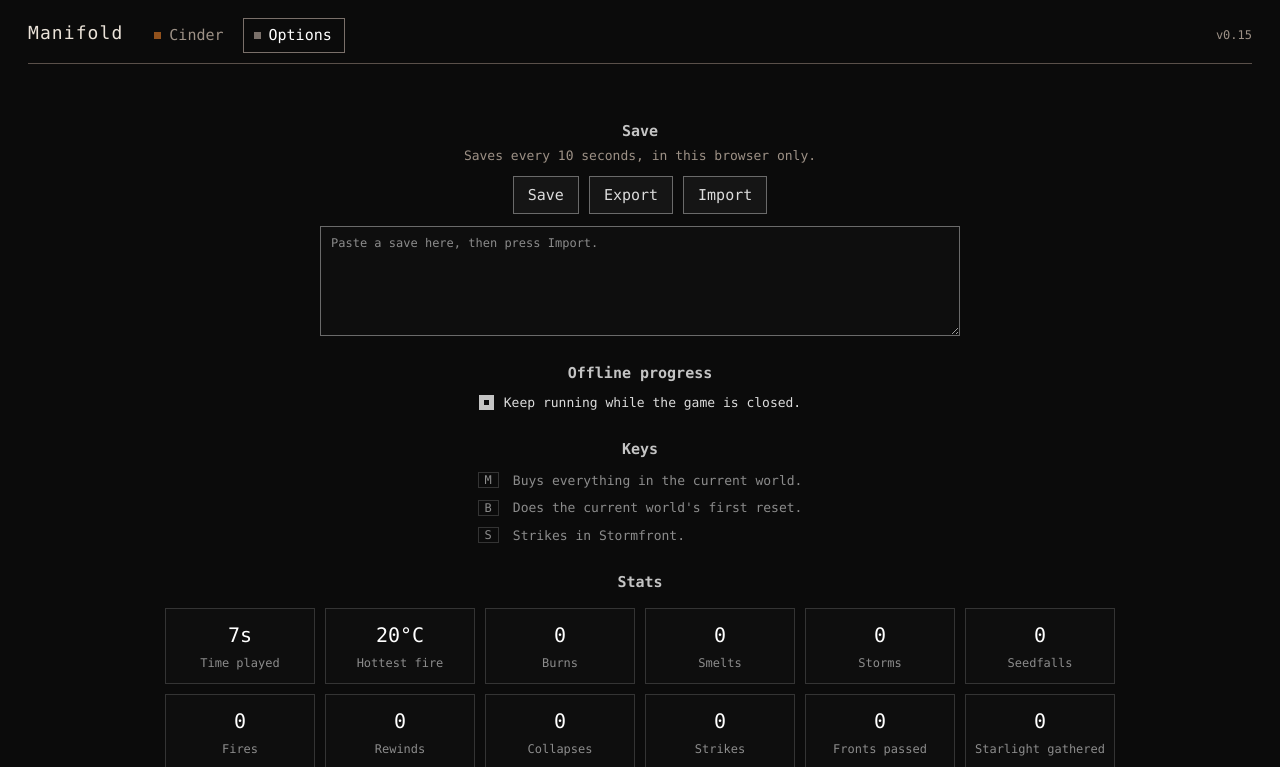
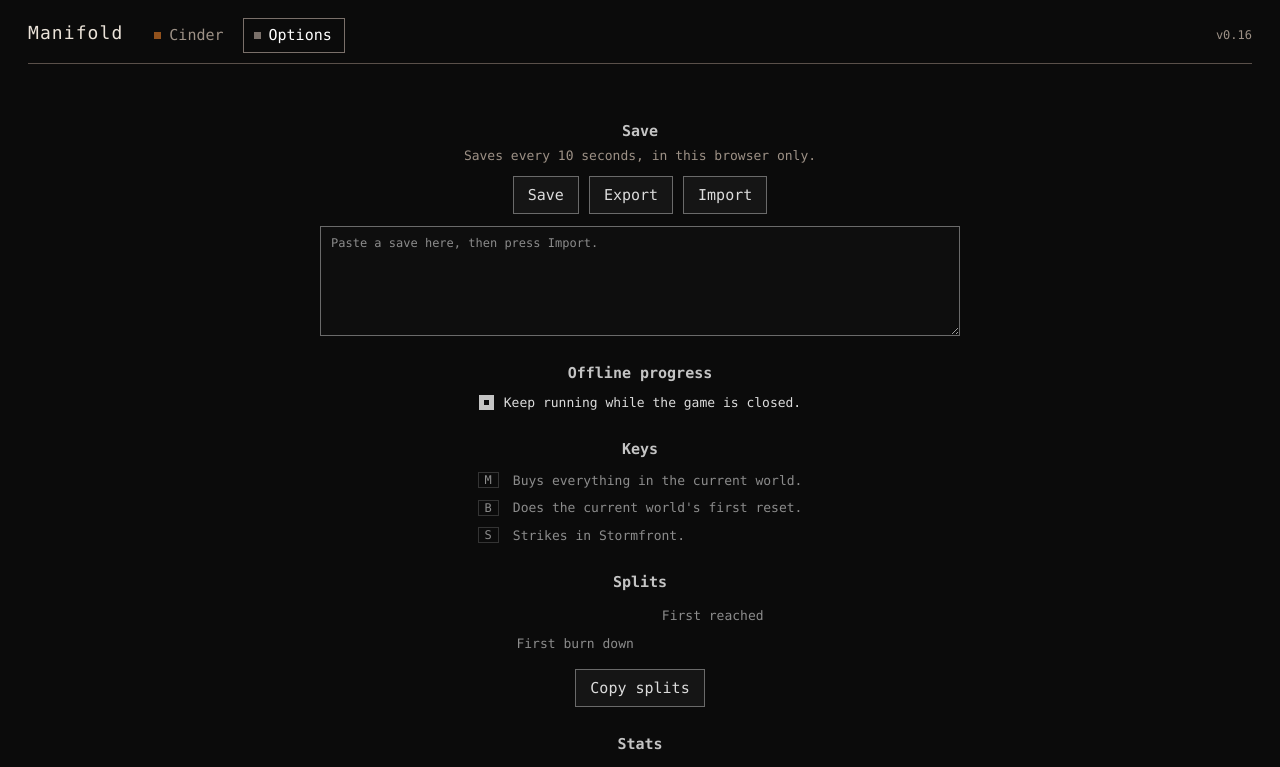
Before and after one commit to chaseh80/Unfolding-Incremental, a website with bundled scripts: page index.html in a window 1280 px wide. Both pictures are taken after a click on the button "Options". Shown: the top 767 px of the page. Built offline with nearby package versions, Linux system fonts and the light colour scheme.

Commit message:
speedrun splits

```diff
--- a/css/worlds/options.css
+++ b/css/worlds/options.css
@@ -153,3 +153,13 @@ html:has(section.op:not([hidden])) { background: #0b0b0b; }
 .op .op-tile span { font-size: 12px; color: var(--dim); }
 .op .op-keys { display: grid; grid-template-columns: max-content max-content; justify-content: center; align-items: center; gap: 8px 14px; margin-top: 10px; text-align: left; font-size: 13px; color: var(--dim); }
 .op .op-keys kbd { justify-self: end; }
+
+/* Splits: a plain table, reached milestones in white, the next one dim. */
+.op table.op-splits { margin: 12px auto 0; border-collapse: collapse; font-size: 13px; text-align: left; }
+.op .op-splits th { font-weight: 400; color: var(--dim); padding: 0 14px 6px; text-align: right; }
+.op .op-splits td { padding: 3px 14px; color: #fff; text-align: right; font-variant-numeric: tabular-nums; white-space: nowrap; }
+.op .op-splits td.what { text-align: left; color: var(--ink); }
+.op .op-splits tr + tr td { border-top: 1px solid var(--line); }
+.op .op-splits tr.next td { color: var(--dim); }
+.op .op-splits td.delta { color: #e08a8a; }
+.op .op-splits td.delta.ahead { color: #8fcf7a; }
--- a/src/game.js
+++ b/src/game.js
@@ -5,6 +5,7 @@ import * as atlas from './atlas.js';
 import * as eclipse from './eclipse.js';
 import * as observatory from './observatory.js';
 import * as nova from './nova.js';
+import * as splits from './splits.js';
 import * as cinder from './worlds/cinder.js';
 import * as tidewater from './worlds/tidewater.js';
 import * as grove from './worlds/grove.js';
@@ -37,6 +38,7 @@ export function newState(now = Date.now()) {
     eclipse: eclipse.defaults(),
     observatory: observatory.defaults(),
     nova: nova.defaults(),
+    splits: splits.defaults(),
     cinder: cinder.defaults(),
     tidewater: tidewater.defaults(),
     grove: grove.defaults(),
@@ -69,6 +71,7 @@ export function tick(state, dt) {
   // The Observatory runs in real time whatever speed the worlds run at.
   observatory.tick(state, dt);
   nova.tick(state, dt);
+  splits.tick(state, dt);
   if (state.cinder.done) state.atlas.seen = true;
 }
 
--- a/src/nova.js
+++ b/src/nova.js
@@ -14,6 +14,7 @@ import { emit } from './core/events.js';
 import * as eclipse from './eclipse.js';
 import * as observatory from './observatory.js';
 import { NODES, NODE } from './sky.js';
+import { newRun } from './splits.js';
 
 export const BAL = {
   opensAt: 30, // stars charted
@@ -228,6 +229,7 @@ export function nova(state, fresh) {
   emit('nova', { count: n.count, gain: got, time: n.time, stars: observatory.totalStars(state) });
   n.time = 0;
   n.corona48 = '';
+  newRun(state);
   if (n.respec) {
     n.dust = n.dust.add(n.treeSpent);
     n.treeSpent = D(0);
@@ -235,7 +237,7 @@ export function nova(state, fresh) {
     n.respec = false;
   }
   const lenses = n.up.lenses ? { ...state.observatory.lens } : null;
-  const keep = new Set(['version', 'started', 'lastSeen', 'playtime', 'options', 'ui', 'nova']);
+  const keep = new Set(['version', 'started', 'lastSeen', 'playtime', 'options', 'ui', 'nova', 'splits']);
   for (const key of Object.keys(fresh)) if (!keep.has(key)) state[key] = fresh[key];
   if (lenses) state.observatory.lens = lenses;
   state.ui.tab = 'cinder';
--- /dev/null
+++ b/src/splits.js
@@ -0,0 +1,118 @@
+// Splits: the time each milestone was first reached, like a speedrun.
+//
+// Two records are kept. `first` is the first time ever, in time played since
+// the save began, and is never reset. `run` is the same list for the current
+// Nova, timed from the Nova; at a Nova it moves to `last`, so this run can be
+// compared with the one before.
+//
+// Milestones are checked about once a second from game.tick, so they are also
+// caught while the game catches up on time away and in the simulator.
+// A save made before splits existed marks what it has already reached as
+// "before splits were kept" (-1) instead of pretending it just happened.
+import { WORLDS, EXPANSIONS } from './eclipse.js';
+import { totalStars } from './observatory.js';
+
+const RESETS = {
+  tidewater: ['storms', 'First storm'],
+  grove: ['seedfalls', 'First seedfall'],
+  clockwork: ['rewinds', 'First rewind'],
+  hollow: ['collapses', 'First collapse'],
+  stormfront: ['fronts', 'First front passes'],
+};
+
+const shines = (s, id) => WORLDS.find((w) => w.id === id).mod.calc(s).shine > 0;
+
+function build() {
+  const list = [
+    { id: 'burn', group: 'Cinder', label: 'First burn down', test: (s) => s.cinder.burns > 0 },
+    { id: 'smelt', group: 'Cinder', label: 'First smelt', test: (s) => s.cinder.smelts > 0 },
+    { id: 'shine_cinder', group: 'Cinder', label: 'Cinder shines', test: (s) => shines(s, 'cinder') },
+    { id: 'fold', group: 'Cinder', label: 'First fold', test: (s) => s.atlas.total.gt(0) },
+  ];
+  for (const w of WORLDS.slice(1)) {
+    const [field, label] = RESETS[w.id];
+    list.push(
+      { id: 'open_' + w.id, group: w.name, label: `${w.name} opened`, test: (s) => !!s.atlas.nodes[w.id] },
+      { id: 'reset_' + w.id, group: w.name, label, test: (s) => s[w.id][field] > 0 },
+      { id: 'shine_' + w.id, group: w.name, label: `${w.name} shines`, test: (s) => shines(s, w.id) },
+    );
+  }
+  list.push(
+    { id: 'eclipse_node', group: 'Eclipse', label: 'Eclipse bought in the Atlas', test: (s) => !!s.atlas.nodes.eclipse },
+    { id: 'eclipse', group: 'Eclipse', label: 'First Eclipse', test: (s) => s.eclipse.count > 0 },
+    { id: 'totality', group: 'Eclipse', label: 'Totality', test: (s) => !!s.eclipse.up.totality && s.eclipse.count > 0 },
+    { id: 'cartographer', group: 'Eclipse', label: 'Cartographer', test: (s) => !!s.eclipse.up.auto_atlas && s.eclipse.count > 0 },
+    { id: 'bookbinder', group: 'Eclipse', label: 'Bookbinder', test: (s) => !!s.eclipse.up.auto_fold },
+  );
+  for (const x of EXPANSIONS) {
+    list.push({ id: 'exp_' + x.world, group: 'Eclipse', label: x.name, test: (s) => !!s.eclipse.exp[x.world] });
+  }
+  list.push({ id: 'observatory', group: 'Observatory', label: 'Observatory opened', test: (s) => Object.values(s.eclipse.exp).some(Boolean) });
+  for (const n of [1, 10, 20, 30, 38, 48]) {
+    list.push({ id: 'stars_' + n, group: 'Observatory', label: n === 1 ? 'First star' : `${n} stars`, test: (s) => totalStars(s) >= n });
+  }
+  list.push({ id: 'nova', group: 'Nova', label: 'First Nova', test: (s) => s.nova.count > 0, once: true });
+  return list;
+}
+
+export const SPLITS = build();
+
+export function defaults() {
+  return {
+    first: {}, // id -> seconds played when first reached (-1: before splits were kept)
+    run: {}, // id -> seconds into this Nova
+    last: {}, // the previous Nova's `run`
+    began: false, // whether a first check has been made on this save
+    wait: 0,
+  };
+}
+
+/** Seconds into the current Nova (the whole game before the first). */
+function runTime(state) {
+  return state.nova.count > 0 ? state.nova.time : state.playtime;
+}
+
+function check(state) {
+  const log = state.splits;
+  const fresh = !log.began;
+  log.began = true;
+  for (const sp of SPLITS) {
+    const inFirst = sp.id in log.first;
+    const inRun = sp.id in log.run;
+    if (inFirst && (inRun || sp.once)) continue;
+    if (!sp.test(state)) continue;
+    if (!inFirst) log.first[sp.id] = fresh ? -1 : state.playtime;
+    if (!inRun && !sp.once) log.run[sp.id] = fresh ? -1 : runTime(state);
+  }
+}
+
+/** Called by Nova: this run's splits become the last run's. */
+export function newRun(state) {
+  const log = state.splits;
+  log.last = log.run;
+  log.run = {};
+}
+
+export function tick(state, dt) {
+  const log = state.splits;
+  log.wait += dt;
+  if (log.began && log.wait < 1) return;
+  log.wait = 0;
+  check(state);
+}
+
+/** The splits as plain text, to paste somewhere. */
+export function asText(state, fmt) {
+  const log = state.splits;
+  const show = (t) => (t === undefined ? '-' : t < 0 ? 'before splits' : fmt(t));
+  const lines = [`Manifold splits. Played ${fmt(state.playtime)}. Novas: ${state.nova.count}.`, ''];
+  lines.push(['Milestone', 'First ever', state.nova.count > 0 ? 'This Nova' : '', state.nova.count > 1 ? 'Last Nova' : ''].filter(Boolean).join(' | '));
+  for (const sp of SPLITS) {
+    if (!(sp.id in log.first)) continue;
+    const row = [sp.label, show(log.first[sp.id])];
+    if (state.nova.count > 0 && !sp.once) row.push(show(log.run[sp.id]));
+    if (state.nova.count > 1 && !sp.once) row.push(show(log.last[sp.id]));
+    lines.push(row.join(' | '));
+  }
+  return lines.join('\n');
+}
--- a/src/ui/app.js
+++ b/src/ui/app.js
@@ -138,7 +138,7 @@ document.getElementById('app').append(
   h('header', { class: 'top' },
     h('h1', {}, 'Manifold'),
     h('nav', { class: 'tabs' }, views.map((v) => v.btn)),
-    h('span', { class: 'version' }, 'v0.15')),
+    h('span', { class: 'version' }, 'v0.16')),
   ...views.map((v) => v.view.el));
 
 function currentView() {
--- a/src/ui/options-view.js
+++ b/src/ui/options-view.js
@@ -1,7 +1,8 @@
 // Saving, loading, and a few numbers about the run. Look is in css/worlds/options.css.
-import { h, setText, toast, confirmBox } from './dom.js';
+import { h, setText, setShown, setClass, toast, confirmBox } from './dom.js';
 import { formatInt, formatTemp, formatTime } from '../core/num.js';
 import { toExportString, fromExportString } from '../core/save.js';
+import { SPLITS, asText } from '../splits.js';
 
 export function buildOptions(game) {
   const saveArea = h('textarea', { class: 'save', spellcheck: 'false', placeholder: 'Paste a save here, then press Import.' });
@@ -77,6 +78,46 @@ export function buildOptions(game) {
     h('h3', {}, 'Stats'),
     h('div', { class: 'op-tiles' }, STATS.map((x) => h('div', { class: 'op-tile' }, x.dd, h('span', {}, x.label)))));
 
+  // Splits: when each milestone was first reached. Reached ones show, and the
+  // next one, so the list unfolds with the game. After a Nova, this run is set
+  // against the last one.
+  const show = (t) => (t === undefined ? '' : t < 0 ? 'before splits' : formatTime(t));
+  const diff = (a, b) => {
+    if (a === undefined || b === undefined || a < 0 || b < 0) return '';
+    const d = a - b;
+    return (d <= 0 ? '−' : '+') + formatTime(Math.abs(d));
+  };
+  const runHead = h('th', {}, 'This Nova');
+  const lastHead = h('th', {}, 'Last Nova');
+  const diffHead = h('th', {}, '');
+  const rows = SPLITS.map((sp) => {
+    const first = h('td');
+    const run = h('td');
+    const last = h('td');
+    const delta = h('td', { class: 'delta' });
+    const tr = h('tr', {}, h('td', { class: 'what' }, sp.label), first, run, last, delta);
+    return { sp, tr, first, run, last, delta };
+  });
+  const copySplits = h('button', {
+    class: 'act',
+    onclick: async () => {
+      const text = asText(game.state, formatTime);
+      try {
+        await navigator.clipboard.writeText(text);
+        toast('Splits copied.');
+      } catch {
+        saveArea.value = text;
+        toast('Splits are in the save box.', 'Copy them from there.');
+      }
+    },
+  }, 'Copy splits');
+  const splitsBox = h('div', { class: 'box' },
+    h('h3', {}, 'Splits'),
+    h('table', { class: 'op-splits' },
+      h('thead', {}, h('tr', {}, h('th', {}, ''), h('th', {}, 'First reached'), runHead, lastHead, diffHead)),
+      h('tbody', {}, rows.map((r) => r.tr))),
+    h('div', { class: 'row' }, copySplits));
+
   const resetBox = h('div', { class: 'box' },
     h('h3', {}, 'Wipe save'),
     h('p', { class: 'desc' }, 'Deletes everything. No reward.'),
@@ -92,11 +133,36 @@ export function buildOptions(game) {
         }),
       }, 'Wipe save')));
 
-  const el = h('section', { class: 'op', 'data-world': 'options' }, h('div', { class: 'panel' }, saveBox, awayBox, keysBox, statsBox, resetBox));
+  const el = h('section', { class: 'op', 'data-world': 'options' }, h('div', { class: 'panel' }, saveBox, awayBox, keysBox, splitsBox, statsBox, resetBox));
 
   function update() {
     const s = game.state;
     if (offline.checked !== s.options.offline) offline.checked = s.options.offline;
+    const log = s.splits;
+    const novas = s.nova.count;
+    setShown(runHead, novas > 0);
+    setShown(lastHead, novas > 1);
+    setShown(diffHead, novas > 1);
+    let ahead = 0;
+    for (const r of rows) {
+      const reached = r.sp.id in log.first;
+      if (!reached) ahead += 1;
+      setShown(r.tr, reached || ahead <= 1);
+      setClass(r.tr, 'next', !reached);
+      setText(r.first, reached ? show(log.first[r.sp.id]) : '');
+      const perRun = !r.sp.once;
+      setShown(r.run, novas > 0);
+      setShown(r.last, novas > 1);
+      setShown(r.delta, novas > 1);
+      if (novas > 0) setText(r.run, perRun ? show(log.run[r.sp.id]) : '');
+      if (novas > 1) {
+        setText(r.last, perRun ? show(log.last[r.sp.id]) : '');
+        const d = perRun ? diff(log.run[r.sp.id], log.last[r.sp.id]) : '';
+        setText(r.delta, d);
+        setClass(r.delta, 'ahead', d.startsWith('−'));
+      }
+    }
+
     for (const x of STATS) {
       const v = x.get(s);
       setText(x.dd, typeof v === 'number' ? v.toLocaleString('en-US') : v);
```
Also changed, not shown: CLAUDE.md (+2 -1 lines), README.md.
